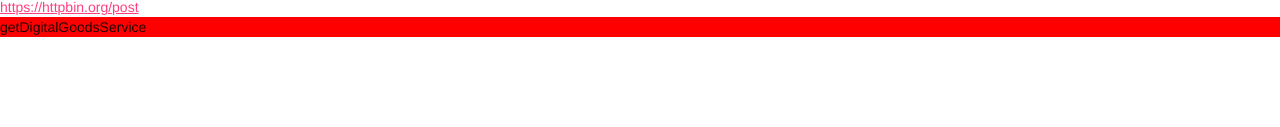
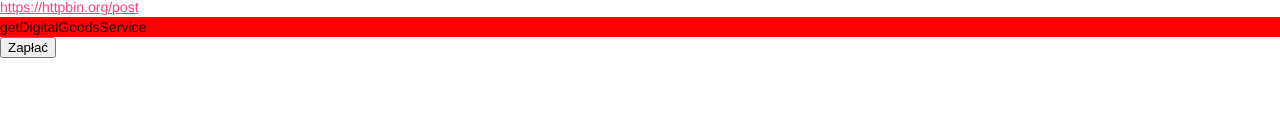
Before and after one commit to zatorck/pwa-course, a website: page public/index.html in a window 1280 px wide. Shown: the part 410-537 px from the top of the page. Drawn offline with nearby package versions, Linux system fonts and the light colour scheme; no server answers.

Commit message:
payment play

```diff
--- a/public/index.html
+++ b/public/index.html
@@ -127,6 +127,36 @@
                               })
                   }
                 </script>
+              <button id="pay" onclick="pay">Zapłać
+              </button>
+              <script>
+                async function pay () {
+                  const service = await window.getDigitalGoodsService('https://play.google.com/billing')
+                  if (service) {
+
+
+                    const paymentMethods = [{
+                      supportedMethods: "https://play.google.com/billing",
+                      data: {
+                        sku: 'abc123',
+                      }
+                    }];
+
+                    const paymentDetails = {
+                      total: {
+                        label: `Total`,
+                        amount: {currency: `USD`, value: `0`}
+                      }
+                    };
+
+                    const request = new PaymentRequest(paymentMethods, paymentDetails);
+
+                    const paymentResponse = await request.show();
+
+
+                  }
+                }
+              </script>
               <div id="shared-moments"></div>
             </div>
             <div class="floating-button">
```
Lines whose indentation alone changed are shown as unchanged.
